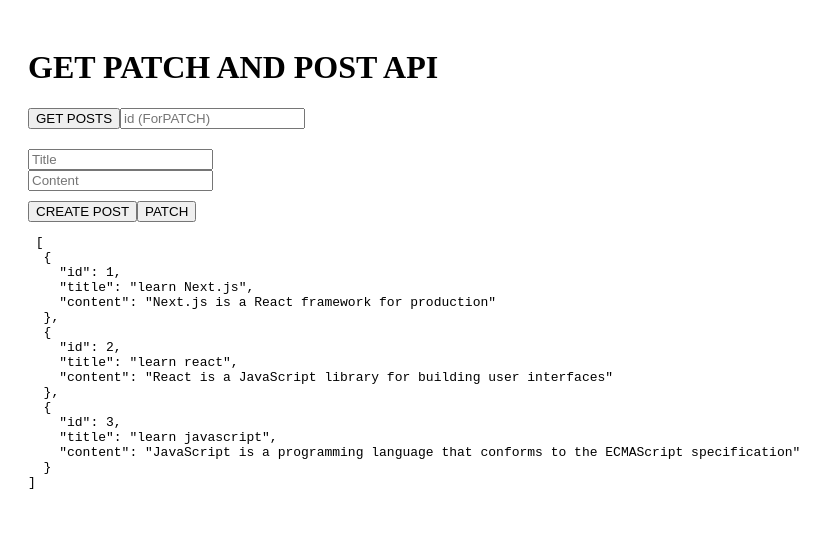
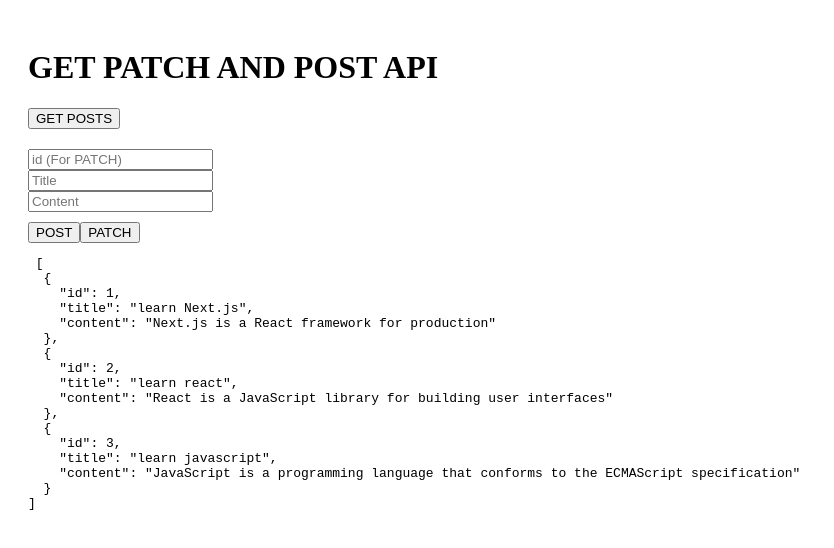
Before and after one commit to RoumesaShabbir-45/next.js-practice, a Next.js app: page / in a window 1280 px wide. Shown: the top 548 px of the page, without its empty margins (0-834 px from the left). Built offline with nearby package versions, Linux system fonts and the light colour scheme.

Commit message:
implemention of post get and patch api

```diff
--- a/app/page.tsx
+++ b/app/page.tsx
@@ -11,6 +11,7 @@
     const [posts, setPosts] = useState<Post[]>([]);
     const [title, setTitle] = useState("");
     const [content, setContent] = useState("");
+    const [id, setId] = useState("");
 
     async function getPosts() {
         const response = await fetch("/api/posts");
@@ -32,13 +33,14 @@
     }
 
     async function patchPost() {
-        const response = await fetch(`/api/posts/${title}`, {
+        const response = await fetch(`/api/posts/${id}`, {
             method: "PATCH",
             headers: {
                 "Content-Type": "application/json",
             },
-            body: JSON.stringify({ title, content }),
+            body: JSON.stringify({ title }),
         });
+        setId("");
         setTitle("");
         setContent("");
         getPosts();
@@ -49,18 +51,18 @@
     }, []);
 
     return (
-        <div style={{ padding:20}}>
+        <div style={{ padding: 20 }}>
             <h1>GET PATCH AND POST API</h1>
             <button onClick={getPosts}> GET POSTS</button>
 
+            <br />
+            <div style={{ marginTop: 20 }}></div>
             <input
-            placeholder="id (ForPATCH)"
-            value={title}
-            onChange={(e) => setTitle(e.target.value)}
+                placeholder="id (For PATCH)"
+                value={id}
+                onChange={(e) => setId(e.target.value)}
             />
-
-
-             <div style={{ marginTop:20 }}></div>
+            <br />
             <input
                 placeholder="Title"
                 value={title}
@@ -73,12 +75,12 @@
                 onChange={(e) => setContent(e.target.value)}
             />
             <br />
-             <div style ={{ marginTop:10 }}>
-                <button onClick={createPost}>CREATE POST</button>
-
+            <div style={{ marginTop: 10 }}>
+                <button onClick={createPost}>POST</button>
                 <button onClick={patchPost}>PATCH</button>
             </div>
-             <pre> {JSON.stringify(posts,null,2)}</pre>
+
+            <pre> {JSON.stringify(posts, null, 2)}</pre>
         </div>
     );
 }
```
Lines whose indentation alone changed are shown as unchanged.
